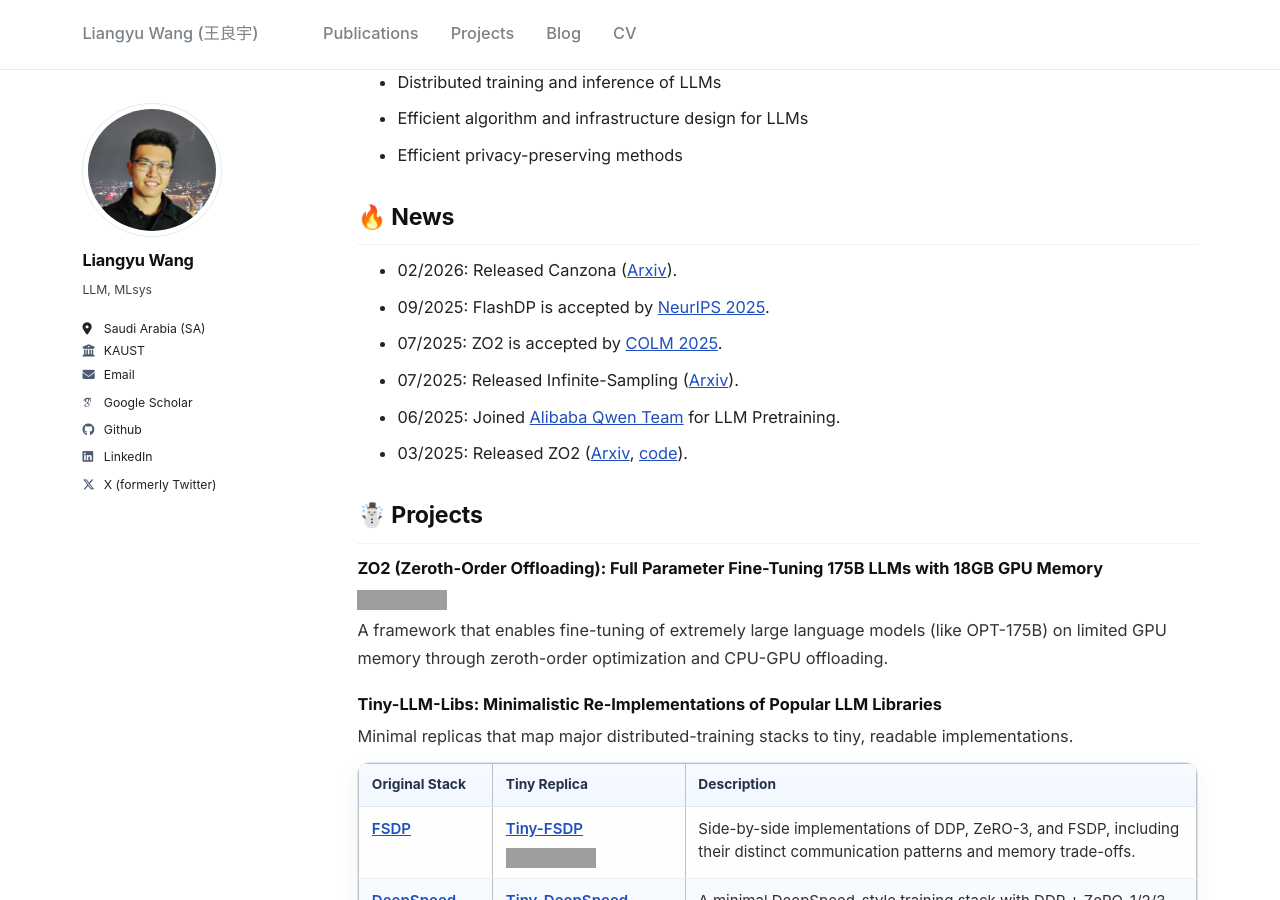
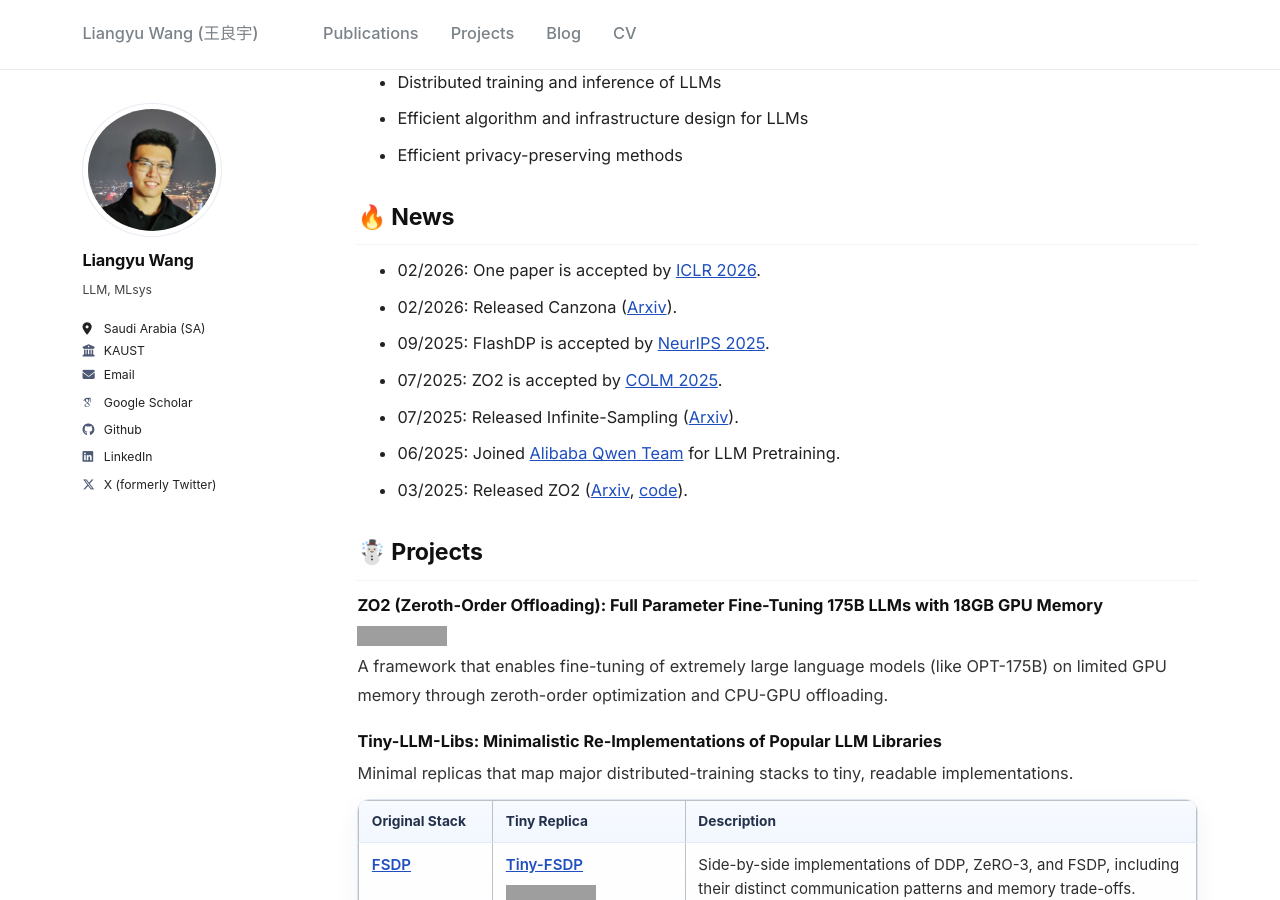
Before and after one commit to liangyuwang/liangyuwang.github.io, a Jekyll site: the page built from _pages/about.md, in a window 1280 px wide and 900 px high, scrolled down 388 px. Built offline with Jekyll 4.4.1, drawn with Linux system fonts in a browser that asks for light colours; some web fonts are replaced; grey boxes are pictures that could not be loaded.

Commit message:
update about

```diff
--- a/_pages/about.md
+++ b/_pages/about.md
@@ -26,6 +26,7 @@ My research interests include optimizing distributed training and inference of L
 <div class="about-section news-section">
 <h2 class="section-title">🔥 News</h2>
 <ul>
+<li>02/2026: One paper is accepted by <a href="https://iclr.cc/">ICLR 2026</a>.</li>
 <li>02/2026: Released Canzona (<a href="https://arxiv.org/pdf/2602.06079">Arxiv</a>).</li>
 <li>09/2025: FlashDP is accepted by <a href="https://neurips.cc/">NeurIPS 2025</a>.</li>
 <li>07/2025: ZO2 is accepted by <a href="https://colmweb.org/index.html">COLM 2025</a>.</li>
```
